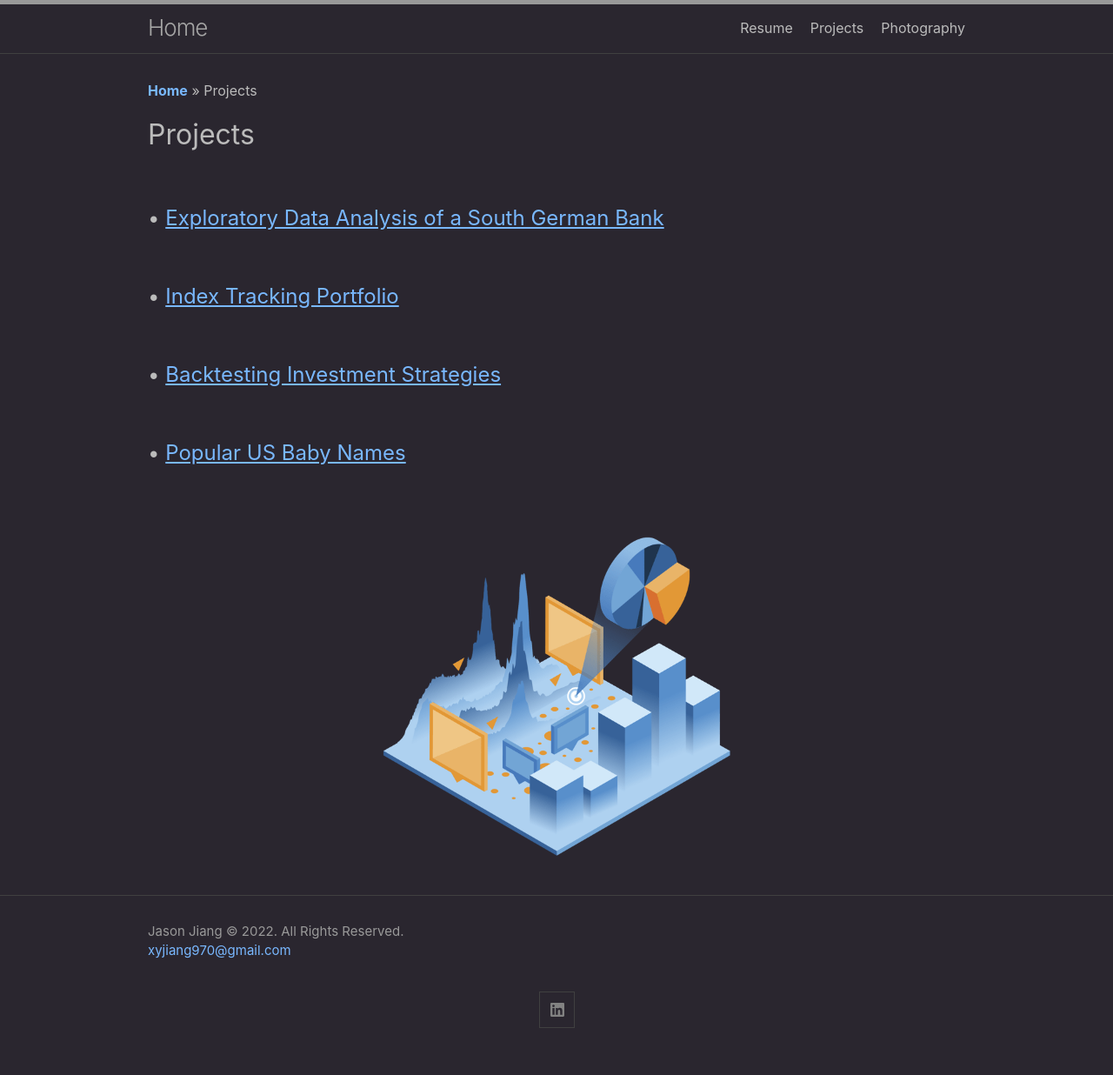
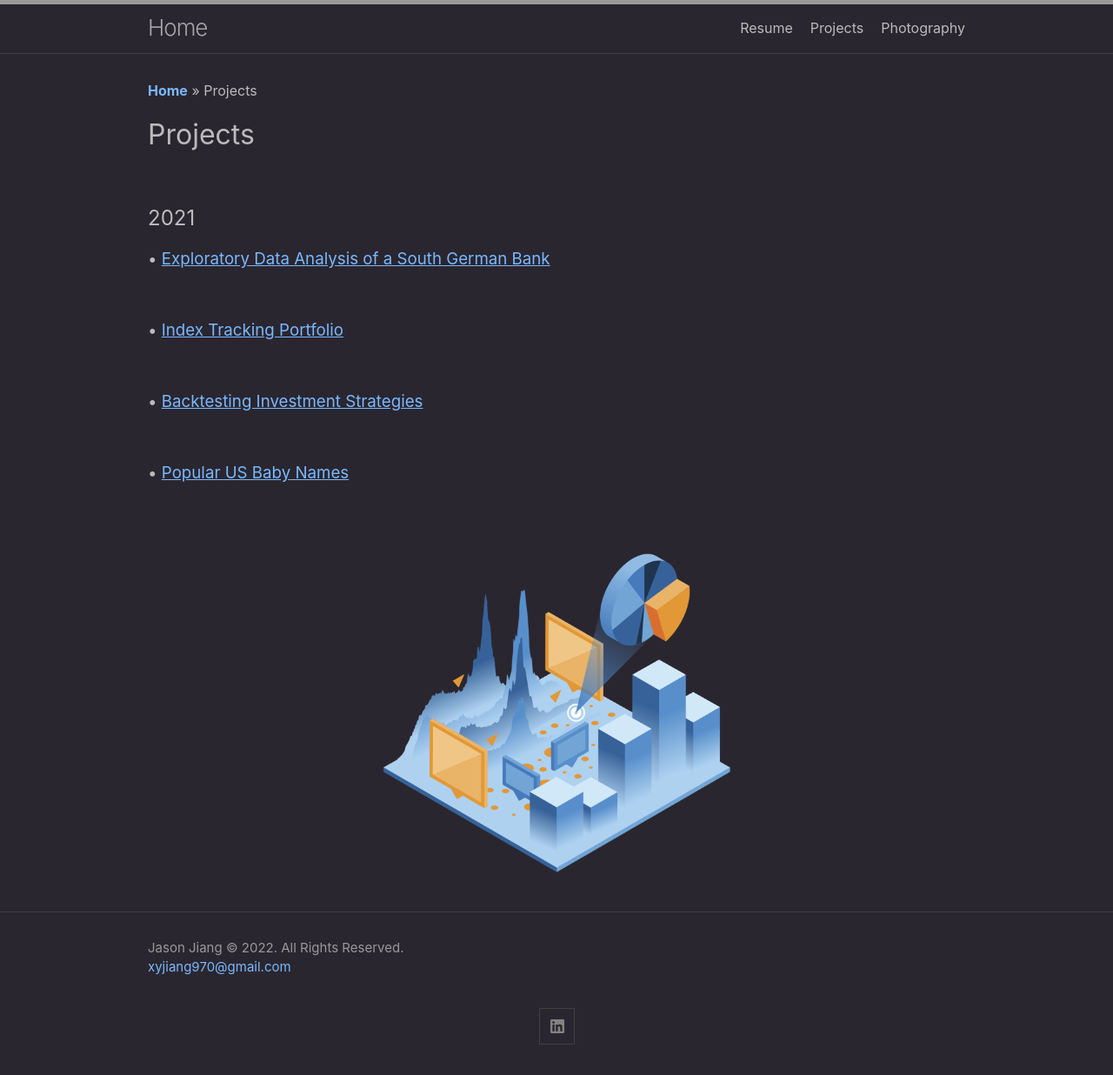
Before and after one commit to xyjiang970/xyjiang970.github.io, a Jekyll site: the page built from projects/projects_home.md, in a window 1280 px wide. Shown: the whole page at 87% size. Built offline with Jekyll 4.4.1, drawn with Linux system fonts in a browser that asks for light colours.

Commit message:
Update projects_home.md

```diff
--- a/projects/projects_home.md
+++ b/projects/projects_home.md
@@ -9,27 +9,29 @@ description:
 
 <br>
 
-<H2>• <a href="https://nbviewer.org/github/xyjiang970/_notebooks/blob/main/Exploratory%20Data%20Analysis%20of%20a%20South%20German%20Bank.ipynb" target="_blank">
+<H2>2021</H2>
+
+<H3>• <a href="https://nbviewer.org/github/xyjiang970/_notebooks/blob/main/Exploratory%20Data%20Analysis%20of%20a%20South%20German%20Bank.ipynb" target="_blank">
 <u>Exploratory Data Analysis of a South German Bank</u>
-</a></H2>
+</a></H3>
 
 <br>
 
-<H2>• <a href="https://nbviewer.org/github/xyjiang970/_notebooks/blob/main/Index%20Tracking%20Portfolio.ipynb" target="_blank">
+<H3>• <a href="https://nbviewer.org/github/xyjiang970/_notebooks/blob/main/Index%20Tracking%20Portfolio.ipynb" target="_blank">
 <u>Index Tracking Portfolio</u>
-</a></H2>
+</a></H3>
 
 <br>
 
-<H2>• <a href="https://nbviewer.org/github/xyjiang970/_notebooks/blob/main/Backtesting%20Investment%20Strategies.ipynb" target="_blank">
+<H3>• <a href="https://nbviewer.org/github/xyjiang970/_notebooks/blob/main/Backtesting%20Investment%20Strategies.ipynb" target="_blank">
 <u>Backtesting Investment Strategies</u>
-</a></H2>
+</a></H3>
 
 <br>
 
-<H2>• <a href="https://nbviewer.org/github/xyjiang970/_notebooks/blob/main/Popular%20US%20Baby%20Names.ipynb" target="_blank">
+<H3>• <a href="https://nbviewer.org/github/xyjiang970/_notebooks/blob/main/Popular%20US%20Baby%20Names.ipynb" target="_blank">
 <u>Popular US Baby Names</u>
-</a></H2>
+</a></H3>
 
 <br>
 <br>
```
